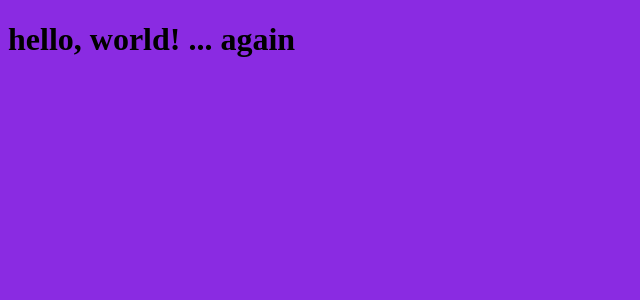
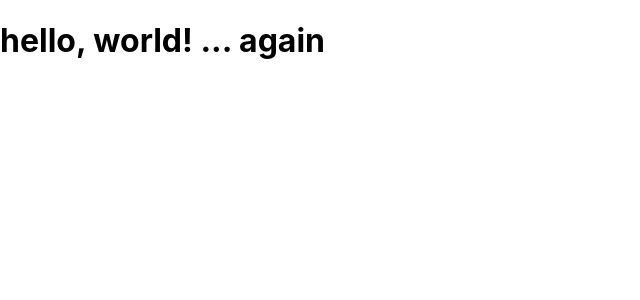
Before and after one commit to Studio-024/self-wiser, a Next.js app: page / in a window 1280 px wide. Shown: the top 300 px of the page, without its empty margins (0-640 px from the left). Built offline with nearby package versions, Linux system fonts and the light colour scheme.

Commit message:
style(global css): add global css
remove margin, padding from HTML and body and add box-sizing 'border box' in any tags

```diff
--- a/styles/globals.scss
+++ b/styles/globals.scss
@@ -1,3 +1,13 @@
-body {
-    background-color: blueviolet;
+* {
+    box-sizing: border-box;
 }
+html, body {
+    height: 100%;
+    width: 100%;
+
+    margin: 0;
+    padding: 0;
+
+    font-family: -apple-system, BlinkMacSystemFont, Segoe UI, Roboto, Oxygen,
+        Ubuntu, Cantarell, Fira Sans, Droid Sans, Helvetica Neue, sans-serif;
+}
```
